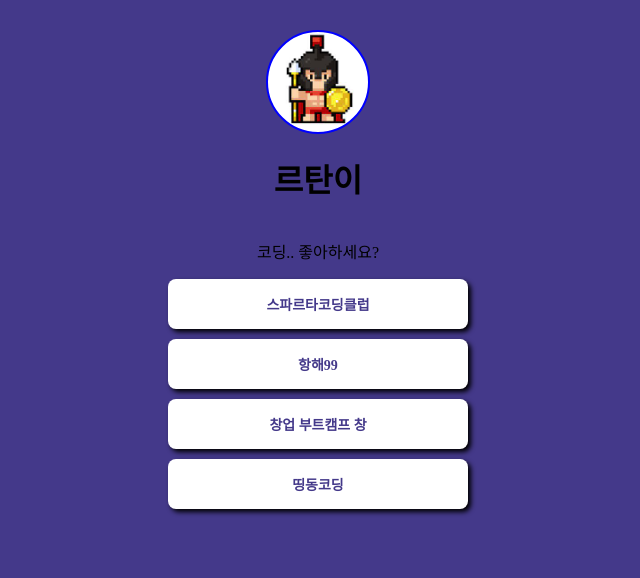
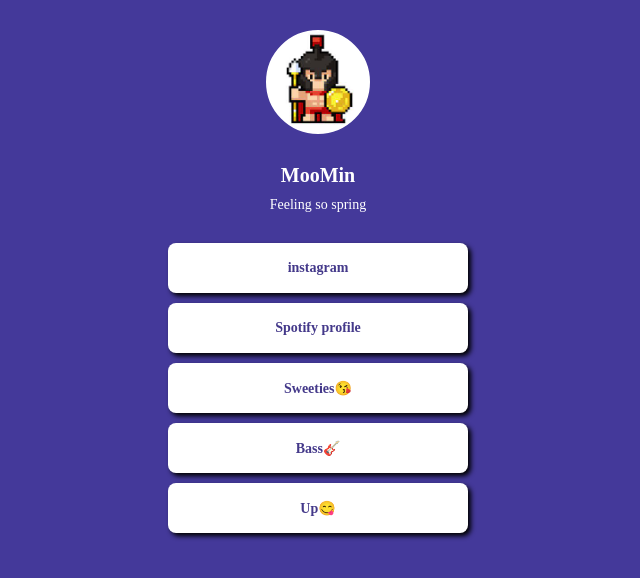
Before and after one commit to JayeyeLee/mypage, a plain HTML site: page index.html in a window 1280 px wide. Shown: the whole page, without its empty margins (322-962 px from the left). Drawn offline with Linux system fonts and the light colour scheme; a web font is replaced by a local one.

Commit message:
Update index.html

```diff
--- a/index.html
+++ b/index.html
@@ -4,36 +4,48 @@
 		<meta charset="UTF-8">
     <meta http-equiv="X-UA-Compatible" content="IE=edge">
     <meta name="viewport" content="width=device-width, initial-scale=1.0">
-    <meta property="og:title" content="르탄이 - 프로필 링크">
-    <meta property="og:description" content="어서와 코딩은 처음이지?">
+    <meta property="og:title" content="Do you want warm music like spring?🌸">
+    <meta property="og:description" content="I'll invite you to the playlist🎧">
     <meta property="og:image" content="공유할 이미지">
-    <title>르탄이 - 프로필 링크</title>
+    <title>Spring in all seasons</title>
     <style>
+        @import url('https://cdn.jsdelivr.net/gh/orioncactus/pretendard/dist/web/static/pretendard.css');
+        * {
+            font-family: "Pretendard",serif;
+        }
         body {
-    background-color: #44398A;
+            background-color:   #44399A;
         }
         .profile {
             width: 100px;
             height: 100px;
 
+
             border-radius: 100%;
 
-    border : 2px solid blue;
+            border : 2px solid white;
+
 
             background-image: url('르탄이.png');
             background-position: center;
             background-size: cover;
         }
-    .main {
+        .main{
             color: white;
             font-size: 20px;
+
+            margin-top: 30px;
+            margin-bottom: 10px;
         }
-    .sub {
+        .sub{
             color: white;
             font-size: 14px;
+
+            margin-top: 0px;
+            margin-bottom: 30px;
         }
-    .wrap {
-    width: 350px;
+        .warp {
+            width: 300px;
             margin: 30px auto 0px auto;
 
             display: flex;
@@ -41,41 +53,46 @@
             justify-content: center;
             align-items: center;
         }
-    .wrap > a {
-    font-size: 14px;
-    font-weight: bold;
-    color: #44398A;
+
+    .warp > a {
+        width: 300px;
+        height: 50px;
 
         background-color: white;
         border-radius: 8px;
 
-    box-shadow: 3px 3px 5px 0px black;
+        margin-bottom: 10px;
 
-    width: 300px;
-    height: 50px;
+        font-size: 14px;
+        font-weight: bold;
+        color: #44398A;
 
         display: flex;
         flex-direction: column;
         justify-content: center;
         align-items: center;
 
-    margin-bottom: 10px;
         text-decoration: none;
+
+        box-shadow: 3px 3px 5px 0px black;
     }
-    .wrap > a:hover {
+    .warp > a:hover{
         background-color: #d2d2d2;
+        font-size: 15px;
     }
     </style>
 </head>
 <body>
-    <div class="wrap">
+    <div class="warp">
         <div class="profile"></div>
-        <h1>르탄이</h1>
-        <p>코딩.. 좋아하세요?</p>
-        <a target="_blank" href="https://spartacodingclub.kr/">스파르타코딩클럽</a>
-    <a target="_blank" href="https://hanghae99.spartacodingclub.kr/">항해99</a>
-    <a target="_blank" href="https://chang.spartacodingclub.kr/">창업 부트캠프 창</a>
-    <a target="_blank" href="https://ddingdong.spartacodingclub.kr/">띵동코딩</a>
+        <h1 class="main">MooMin</h1>
+        <p class="sub">Feeling so spring</p>
+        <a target="_blank" href="https://www.instagram.com/9mean2/">instagram</a>
+        <a target="_blank" href="https://open.spotify.com/user/6zcg1ilvtventpcz0ygh98jlt?si=3de69b72d9904056">Spotify profile</a>
+        <a target="_blank" href="https://open.spotify.com/playlist/7G4MUcQJBOHpzngaAqxgan?si=8b7d91153e954063">Sweeties😘</a>
+        <a target="_blank" href="https://open.spotify.com/playlist/1rVUh0TL5OGoJXDNjyc8wZ?si=d595443084194501">Bass🎸</a>
+        <a target="_blank" href="https://open.spotify.com/playlist/0k8hPiEBQ3zYiba7otERz1?si=45783dcde2f54d3a">Up😋</a>
     </div>
+
 </body>
 </html>
```
Lines whose indentation alone changed are shown as unchanged.
